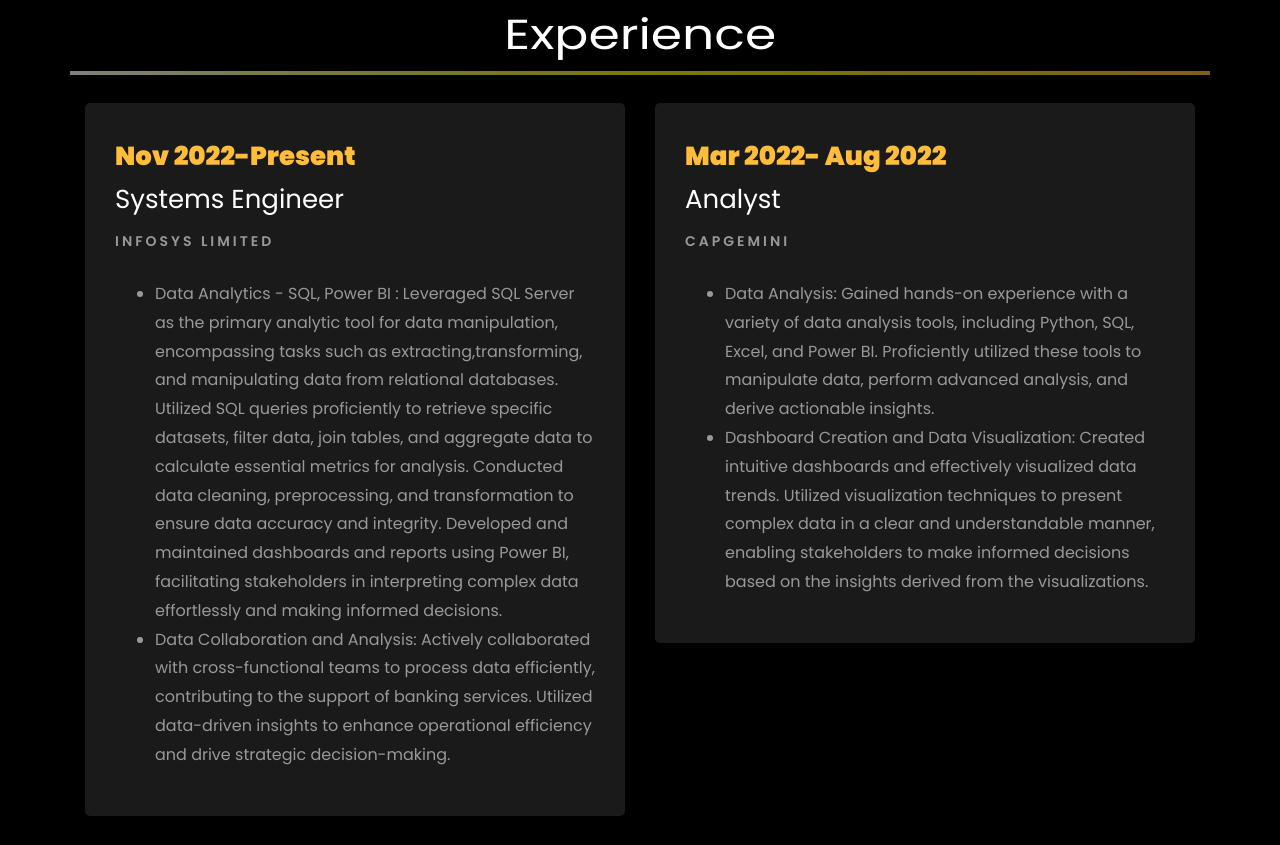
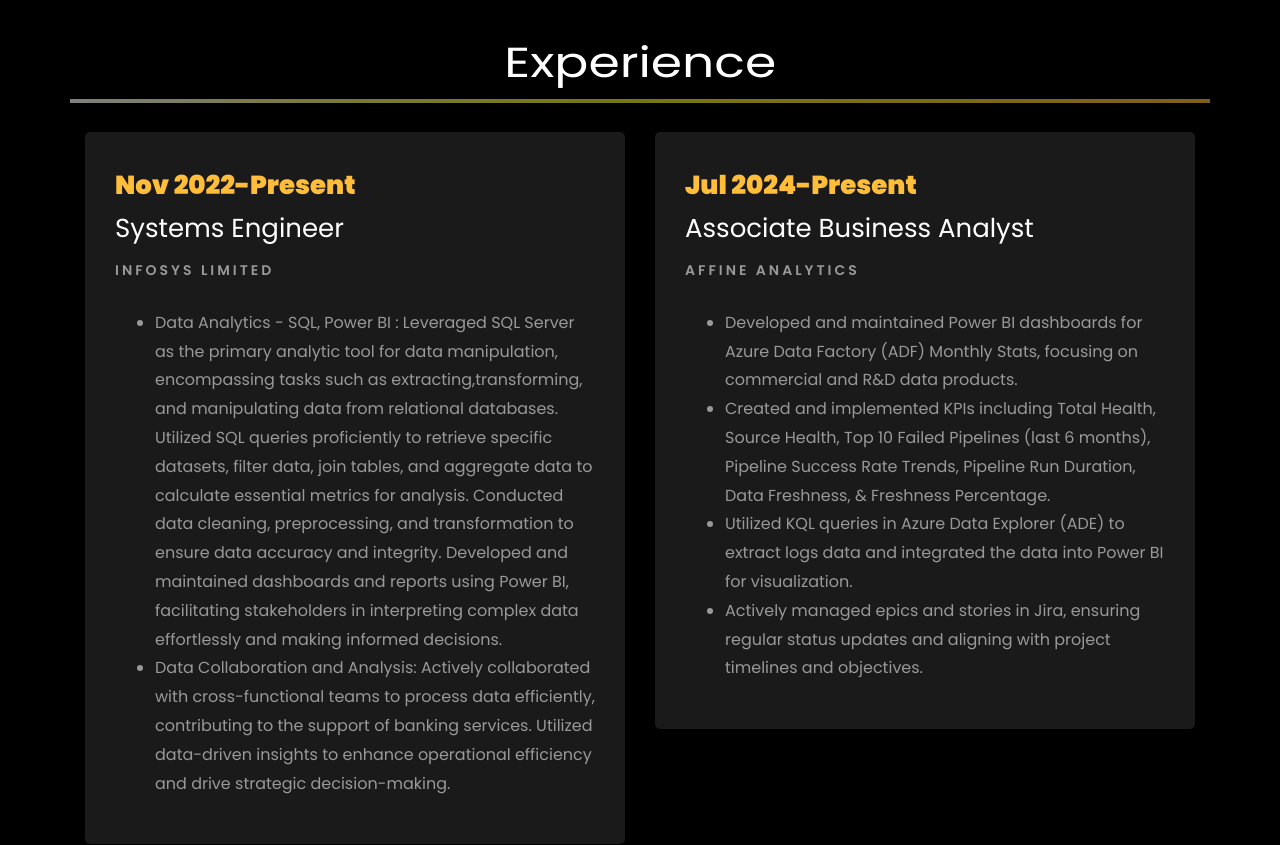
Before and after one commit to Arbab11/portfolio, a plain HTML site: page index.html in a window 1280 px wide. Shown: the part 1867-2712 px from the top of the page. Drawn offline with Linux system fonts and the light colour scheme; animation ran at ten frames a second; files whose address does not match are found by name.

Commit message:
index.html

```diff
--- a/index.html
+++ b/index.html
@@ -231,7 +231,7 @@
 											<p><span class="title-s">Name: </span> <span>Arbab Karim</span></p>
 											<p><span class="title-s">Job Role: </span> <span>Data Analyst</span></p>
 											<p><span class="title-s">Experience: </span> <span>2 Years </span></p>
-											<p><span class="title-s">Address: </span> <span>Bhubaneswar, India</span>
+											<p><span class="title-s">Address: </span> <span>Bangalore, India</span>
 											</p>
 										</div>
 									</div>
@@ -280,14 +280,14 @@
 								<h1 class="big">About</h1>
 								<h2 class="mb-4">About Me</h2>
 
-								<p>With over 2 years of experience as a Data Analyst, contributing to informed decision-making through statistical analysis, data visualization, and data analysis. Proven expertise in leveraging tools such as SQL, Excel, Python, and Power BI. Results-driven with a strong foundation in analytical techniques and business operations, and a passion for addressing complex challenges</p>
+								<p>With over 2 years of experience as an Associate Business Analyst, contributing to informed decision-making through statistical analysis, data visualization, and data analysis. Proven expertise in leveraging tools such as SQL, Excel, Python, and Power BI. Results-driven with a strong foundation in analytical techniques and business operations, and a passion for addressing complex challenges</p>
 								<ul class="about-info mt-4 px-md-0 px-2">
 									<li class="d-flex"><span>Profile:</span> <span>Data Analyst</span></li>
 									<!-- <li class="d-flex"><span>Domain:</span> <span>Retail, Ecommerce, BFSI &amp; Digital
 											Marketing</span></li> -->
 									<li class="d-flex"><span>Education:</span> <span>Bachelor of Technology</span></li>
 									<li class="d-flex"><span>Language:</span> <span>English, Hindi</span></li>
-									<li class="d-flex"><span>Skills:</span> <span>SQL, Excel, Power BI, Python, Problem
+									<li class="d-flex"><span>Skills:</span> <span>SQL, Excel, Power BI, Python, , ADE, ADF, Jira, KQL, Problem
 											Solving &amp; Analytical Ability</span></li>
 
 								</ul>
@@ -364,22 +364,18 @@
 
 				<div class="col-md-6">
 					<div class="resume-wrap ftco-animate">
-						<span class="date"> Mar 2022- Aug 2022</span>
-						<h2>Analyst</h2>
-						<span class="position">Capgemini</span>
+						<span class="date"> Jul 2024-Present</span>
+						<h2>Associate Business Analyst</h2>
+						<span class="position">Affine Analytics</span>
 						<p class="mt-4">
 						<ul>
-							<li>Data Analysis:
-								Gained hands-on experience with a variety of data analysis tools, including Python, SQL,
-								Excel, and Power BI.
-								Proficiently utilized these tools to manipulate data, perform advanced analysis, and
-								derive actionable insights.
+							<li>Developed and maintained Power BI dashboards for Azure Data Factory (ADF) Monthly Stats, focusing on commercial and R&D data products.
 							</li>
-							<li>Dashboard Creation and Data Visualization:
-								Created intuitive dashboards and effectively visualized data trends.
-								Utilized visualization techniques to present complex data in a clear and understandable
-								manner, enabling stakeholders to
-								make informed decisions based on the insights derived from the visualizations.</li>
+							<li>Created and implemented KPIs including Total Health, Source Health, Top 10 Failed Pipelines (last 6 months), Pipeline Success Rate Trends, Pipeline Run Duration, Data Freshness, & Freshness Percentage.</li>
+							<li>Utilized KQL queries in Azure Data Explorer (ADE) to extract logs data and integrated the data into Power BI for visualization.
+							</li>
+							<li> Actively managed epics and stories in Jira, ensuring regular status updates and aligning with project timelines and objectives.
+							</li>
 						</ul>
 						</p>
 					</div>
@@ -409,7 +405,7 @@
 
 			<div class="row justify-content-center mt-5">
 				<div class="col-md-6 text-center ftco-animate">
-					<p><a href="https://drive.google.com/file/d/1OQiVTiKsQ4PRJpfb3fiVe5b07vFaTKIf/view?usp=drive_link"
+					<p><a href="https://drive.google.com/file/d/1rVv0SdrzESFHnT1xyfP_FAUhkZrW46k_/view?usp=sharing"
 							class="btn btn-primary py-4 px-5">Download Resume</a></p>
 				</div>
 			</div>
@@ -570,7 +566,7 @@
 							<span class="icon-map-signs"></span>
 						</div>
 						<h3 class="mb-4">Address</h3>
-						<p>Bhubaneswar, India</p>
+						<p>Bangalore, India</p>
 					</div>
 				</div>
 				<div class="col-md-6 col-lg-3 d-flex ftco-animate">
@@ -599,7 +595,7 @@
 						</div>
 						<h3 class="mb-4">Download Resume</h3>
 						<p><a
-								href="https://drive.google.com/file/d/1OQiVTiKsQ4PRJpfb3fiVe5b07vFaTKIf/view?usp=drive_link">Resume Link</a>
+								href="https://drive.google.com/file/d/1rVv0SdrzESFHnT1xyfP_FAUhkZrW46k_/view?usp=sharing">Resume Link</a>
 						</p>
 					</div>
 				</div>
```
